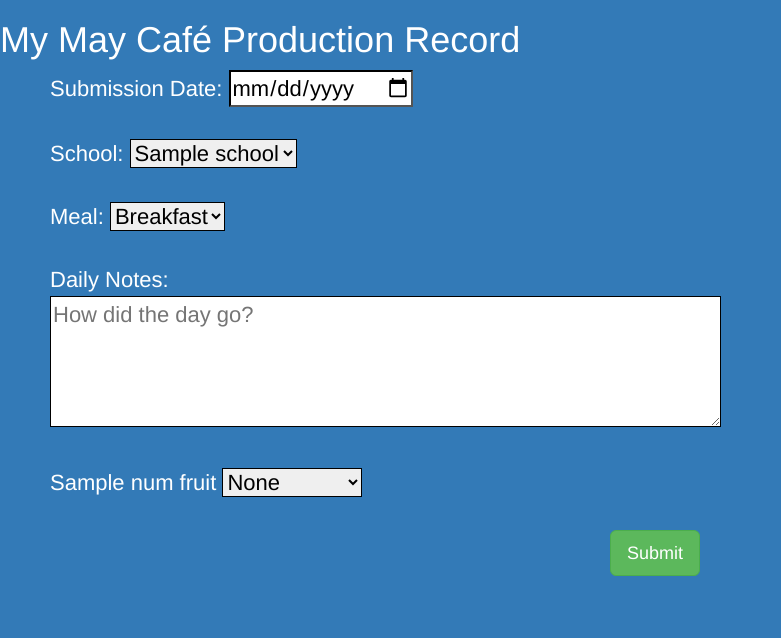
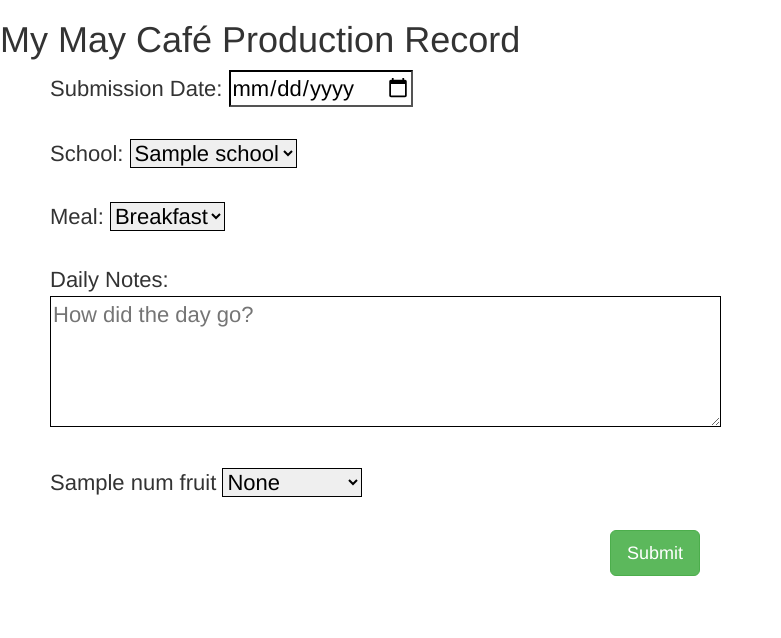
Before and after one commit to kylelagerquist/mwcPRApp, a Flask app: template templates/home.html in a window 1280 px wide. Shown: the top 638 px of the page, without its empty margins (0-781 px from the left). Run offline with Flask 2, Linux system fonts and the light colour scheme; the template is opened without the code that fills it: most values are stand-ins (such as "Sample title", 1, 10 or a date in 2020); some libraries are stand-ins or nearby versions.

Commit message:
Update layout.html

```diff
--- a/templates/layout.html
+++ b/templates/layout.html
@@ -16,7 +16,7 @@
 <style>
 	form { font-size: 22px; }
 </style>
-<body class="p-3 mb-2 bg-primary text-white">
+<body>
 	{% block content %}{% endblock %}
   <script src="https://ajax.googleapis.com/ajax/libs/jquery/1.12.4/jquery.min.js"></script>
   <link rel= "stylesheet" type= "text/css" href= "{{ url_for('static',filename='bootstrap/js/bootstrap.min.js') }}">
```
